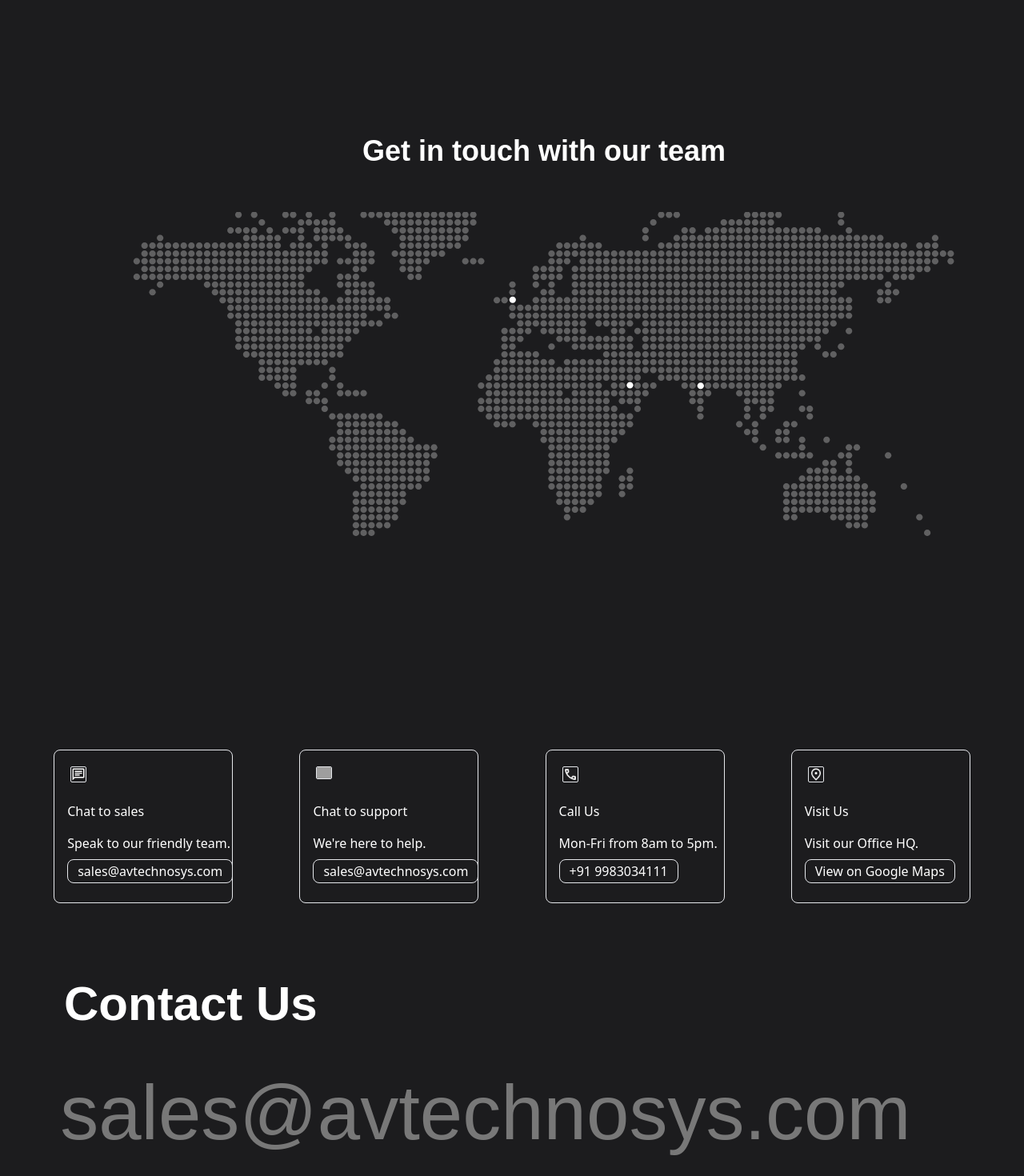
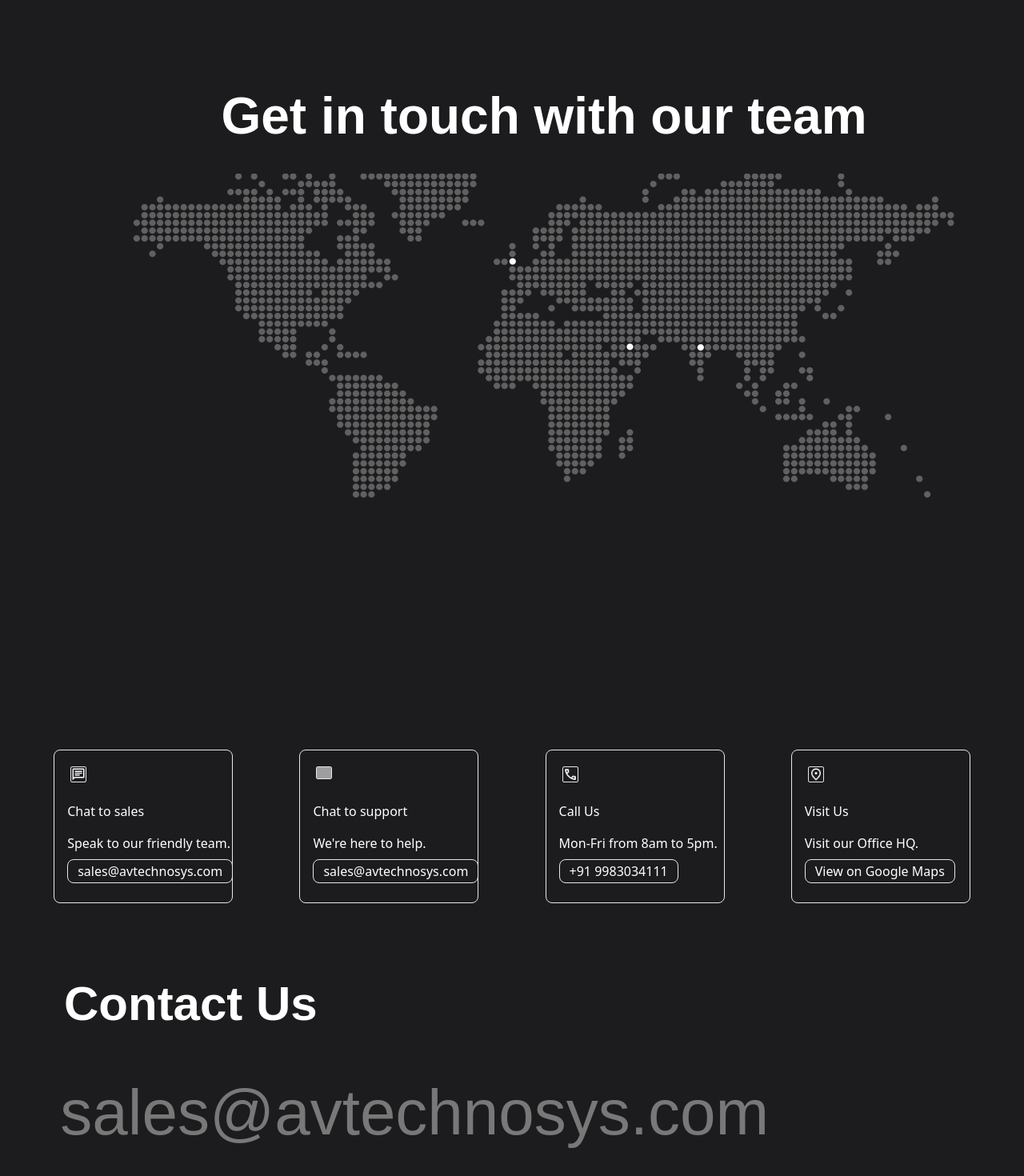
Before and after one commit to Av-technosys/Avtechnosys, a React (Create React App) app: page /contact in a window 1280 px wide. Shown: the part 1120-2590 px from the top of the page at 80% size. Built offline with nearby package versions, Linux system fonts and the light colour scheme; grey boxes are pictures that could not be loaded; a web font is replaced by a local one.

Commit message:
blog with margin and padding

```diff
--- a/src/components/ContactUs.jsx
+++ b/src/components/ContactUs.jsx
@@ -87,7 +87,7 @@ const ContactUs = () => {
                 />
               </div>
               <br />
-              <div className="text-sm pt-3">
+              <div className="text-sm  pt-3">
                 <PhoneNumberField/>
               </div>
 
@@ -128,8 +128,8 @@ const ContactUs = () => {
       </div>
 
    {/* map  */}
-   <div className='fontTest lg:pl-[80px] lg:h-[100vh] h-[50vh] pt-10 lg:pb-8  bg-[#1c1c1e] font-semibold text-white '>
-       <h1 className="text-center justify-center lg:text-4xl text-2xl">
+   <div className='fontTest lg:pl-[80px] lg:h-[100vh] h-[50vh] lg:pt-0 pt-10 lg:pb-8  bg-[#1c1c1e] font-semibold text-white '>
+       <h1 className="text-center justify-center lg:text-[4rem] font-semibold text-2xl">
        Get in touch with our team
        </h1>
 
--- a/src/components/Footer1.jsx
+++ b/src/components/Footer1.jsx
@@ -7,7 +7,7 @@ const Footer1 = () => {
     <footer className=' fontTest bg-[#1c1c1e] lg:pt-[4rem] text-white'>
       <div className='p-6 lg:pb-[4rem] '>
         <h4 className='font-semibold lg:text[4rem] text-2xl md:text-6xl py-3 lg:py-0 ml-3 lg:ml-[3.5rem]'>Contact Us</h4>
-        <h6 className='text-xl sm:text-3xl lg:ml-[3.2rem] md:text-[6rem] lg:pt-[5.5rem] text-[#787878] py-6'>sales@avtechnosys.com</h6>
+        <h6 className='text-xl sm:text-3xl lg:ml-[3.2rem] md:text-[5rem] lg:pt-[5.5rem] text-[#787878] py-6'>sales@avtechnosys.com</h6>
       </div>
       <hr />
       <div className='flex fontTest flex-col md:flex-row p-6 text-[1rem] font-semibold space-y-5 md:space-y-0'>
--- a/src/components/Form1.jsx
+++ b/src/components/Form1.jsx
@@ -21,7 +21,7 @@ const Form1 = () => {
                 className='bg-transparent border-b-2 border-b-gray-200 outline-none text-lg md:text-3xl lg:text-[1.5rem] pb-4 pr-8 md:pb-6 md:pr-12 lg:pb-6 lg:pr-16 text-white placeholder-white w-full md:w-auto'
             />
         </div>
-        <div className='mt-10 lg:mt-24 md:mt-16 px-4 lg:ml-16'>
+        <div className='mt-10 lg:mt-24 md:mt-16 px-4 lg:px-20 lg:ml-16'>
             <input
                 type='text'
                 placeholder='Tell us about your business and scope of the project'
```
